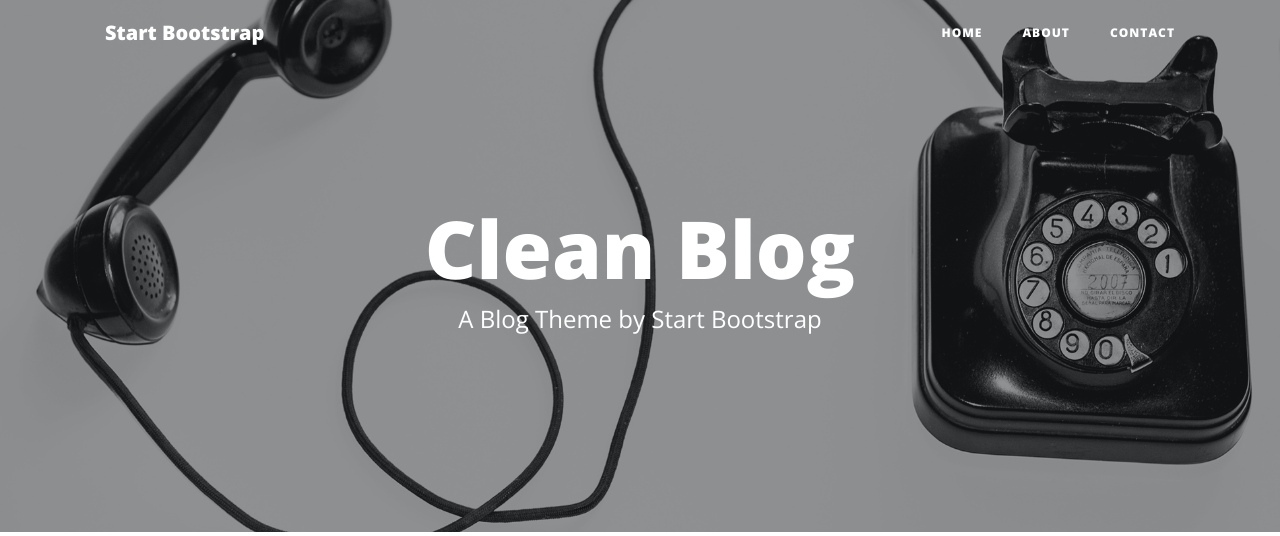
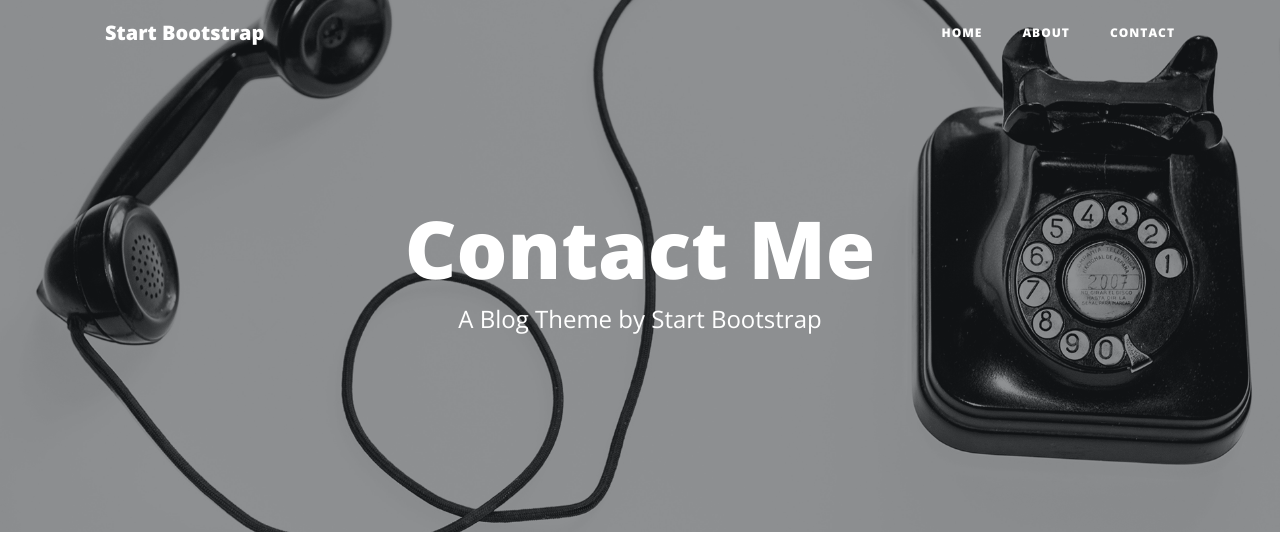
Before and after one commit to MlynskiM/PythonTraining, a Flask app: page /contact in a window 1280 px wide. Shown: the top 536 px of the page. Run offline with Flask 2, Linux system fonts and the light colour scheme; some libraries are stand-ins or nearby versions.

Commit message:
Flask/35 Contact functionality

```diff
--- a/Flask/35. Flask_Blog/main.py
+++ b/Flask/35. Flask_Blog/main.py
@@ -1,22 +1,43 @@
-from flask import Flask, render_template
-import requests
+from flask import Flask, render_template, request
+import requests as rq
 import datetime as dt
+import smtplib
 
 app = Flask(__name__)
 
 API_ENDPOINT = "https://api.npoint.io/43644ec4f0013682fc0d"
 
-posts = requests.get(API_ENDPOINT).json()
+posts = rq.get(API_ENDPOINT).json()
 
 year = dt.datetime.now().strftime("%Y")
+
+
+my_email = "Email"
+password = "PASSWORD"
+
+
 
 @app.route('/')
 def home():
     return render_template('index.html', posts = posts , year = year)
 
-@app.route('/contact')
+@app.route('/contact', methods=["POST", "GET"])
 def contact_us():
-    return render_template('contact.html', posts = posts , year = year)
+    if request.method == 'POST':
+        data = request.form
+
+
+        with smtplib.SMTP("smtp.gmail.com", port=587) as connection:
+            connection.starttls()
+            connection.login(user = my_email, password=password)
+            connection.sendmail(
+                from_addr = my_email,
+                to_addrs= "RECIEVER ADRESS",
+                msg = f"Subject:Contact Form from {data['name']}\n\nPhone Number : {data['phonenumber']}\nEmail: {data['email']}\n\n{data['message']}"
+            )
+        return render_template('contact.html', title = "Successfully sent your message" , year = year)
+    else:
+        return render_template('contact.html', title = "Contact Me" , year = year)
 
 @app.route('/about')
 def about_me():
--- a/Flask/35. Flask_Blog/templates/contact.html
+++ b/Flask/35. Flask_Blog/templates/contact.html
@@ -35,7 +35,7 @@
       <div class="row">
         <div class="col-lg-8 col-md-10 mx-auto">
           <div class="site-heading">
-            <h1>Clean Blog</h1>
+            <h1>{{title}}</h1>
             <span class="subheading">A Blog Theme by Start Bootstrap</span>
           </div>
         </div>
@@ -50,38 +50,38 @@
         <!-- Contact Form - Enter your email address on line 19 of the mail/contact_me.php file to make this form work. -->
         <!-- WARNING: Some web hosts do not allow emails to be sent through forms to common mail hosts like Gmail or Yahoo. It's recommended that you use a private domain email address! -->
         <!-- To use the contact form, your site must be on a live web host with PHP! The form will not work locally! -->
-        <form name="sentMessage" id="contactForm" novalidate>
+        <form name="sentMessage" id="contactForm" action="{{ url_for('contact_us') }}" method="post" novalidate>
           <div class="control-group">
             <div class="form-group floating-label-form-group controls">
               <label>Name</label>
-              <input type="text" class="form-control" placeholder="Name" id="name" required data-validation-required-message="Please enter your name.">
+              <input name ="name" type="text" class="form-control" placeholder="Name" id="name" required data-validation-required-message="Please enter your name.">
               <p class="help-block text-danger"></p>
             </div>
           </div>
           <div class="control-group">
             <div class="form-group floating-label-form-group controls">
               <label>Email Address</label>
-              <input type="email" class="form-control" placeholder="Email Address" id="email" required data-validation-required-message="Please enter your email address.">
+              <input type="email" name="email" class="form-control" placeholder="Email Address" id="email" required data-validation-required-message="Please enter your email address.">
               <p class="help-block text-danger"></p>
             </div>
           </div>
           <div class="control-group">
             <div class="form-group col-xs-12 floating-label-form-group controls">
               <label>Phone Number</label>
-              <input type="tel" class="form-control" placeholder="Phone Number" id="phone" required data-validation-required-message="Please enter your phone number.">
+              <input name ="phonenumber" type="tel" class="form-control" placeholder="Phone Number" id="phone" required data-validation-required-message="Please enter your phone number.">
               <p class="help-block text-danger"></p>
             </div>
           </div>
           <div class="control-group">
             <div class="form-group floating-label-form-group controls">
               <label>Message</label>
-              <textarea rows="5" class="form-control" placeholder="Message" id="message" required data-validation-required-message="Please enter a message."></textarea>
+              <textarea name ="message" rows="5" class="form-control" placeholder="Message" id="message" required data-validation-required-message="Please enter a message."></textarea>
               <p class="help-block text-danger"></p>
             </div>
           </div>
           <br>
           <div id="success"></div>
-          <button type="submit" class="btn btn-primary" id="sendMessageButton">Send</button>
+          <button type="submit" class="btn btn-primary" >Send</button>
         </form>
       </div>
     </div>
@@ -97,7 +97,6 @@
 
   <!-- Contact Form JavaScript -->
   <script src="{{url_for('static', filename='js/jqBootstrapValidation.js')}}"></script>
-  <script src="{{url_for('static', filename='js/contact_me.js')}}"></script>
 
   <!-- Custom scripts for this template -->
   <script src="{{url_for('static', filename='js/clean-blog.min.js')}}"></script>
```
